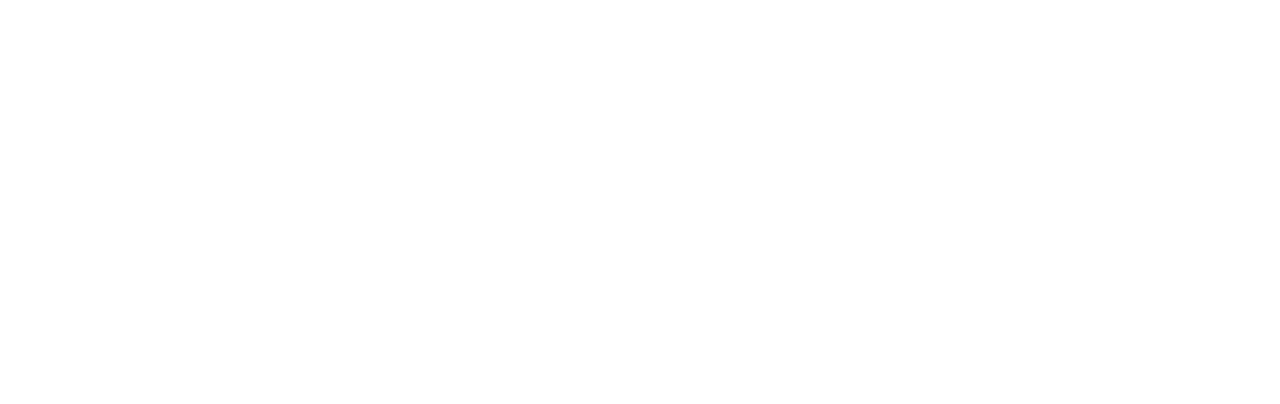
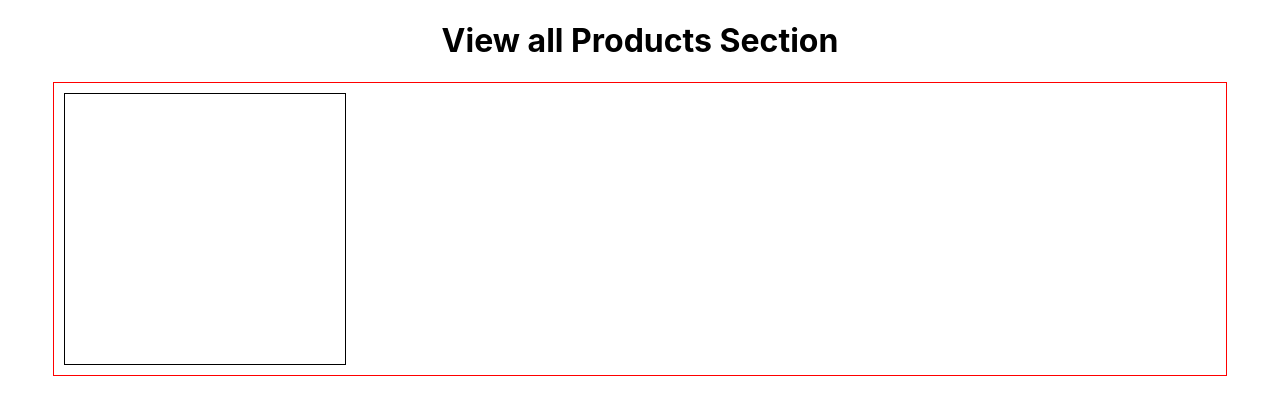
Before and after one commit to hasnainasif0761/SMIT-React-Class-section, a React (Create React App) app: page / in a window 1280 px wide. Shown: the top 404 px of the page. Built offline with nearby package versions, Linux system fonts and the light colour scheme.

Commit message:
4-Updation

```diff
--- a/src/App.js
+++ b/src/App.js
@@ -1,9 +1,13 @@
 import React from 'react'
+import Navbar from './components/Navbar'
+import ViewProducts from './components/ViewProducts'
 
 function App() {
   return (
     <div>
-
+        {/* <Navbar title="shop now" />
+        <Navbar title="Add to cart" /> */}
+        <ViewProducts/>
     </div>
   )
 }
--- /dev/null
+++ b/src/components/Navbar.jsx
@@ -0,0 +1,11 @@
+import React from 'react'
+
+const Navbar = (props) => {
+  return (
+    <div>
+        <button>{props.title}</button>
+    </div>
+  )
+}
+
+export default Navbar
--- /dev/null
+++ b/src/components/ViewProducts.jsx
@@ -0,0 +1,28 @@
+import React from 'react'
+
+function ViewProducts() {
+    const viewCont = {
+        width: '90%',
+        height:'auto',
+        padding:'10px 10px',
+        border:'1px solid red',
+        margin:'0px auto'
+    }
+    const card = {
+        width:'280px',
+        height:'270px',
+        border:'1px solid black'
+    }
+  return (
+    <div>
+        <h1 style={{textAlign:'center'}}>View all Products Section</h1>
+        <div style={viewCont}>
+            <div style={card}>
+
+            </div>
+        </div>
+    </div>
+  )
+}
+
+export default ViewProducts
```
Also changed, not shown: src/utils/productsCard.js (added, +21 -0 lines).
